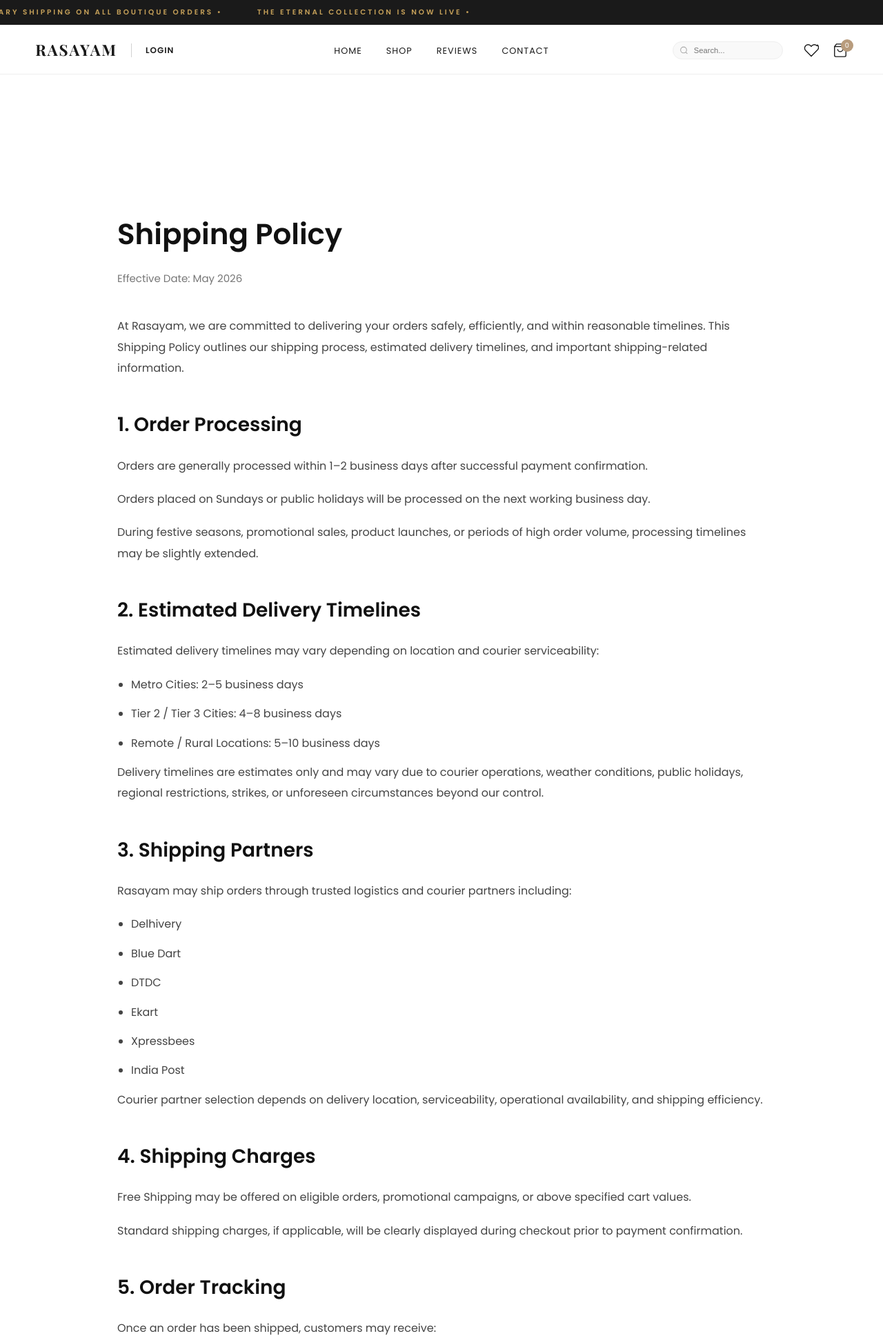
After one commit to Rasayam-Team/Rasayam-website, a Django app: page /shipping-policy/ in a window 1280 px wide. The commit adds this page. Shown: the top 1940 px of the page at 69% size. Run offline with Django 5.2, Linux system fonts and the light colour scheme; some web fonts are replaced.

Commit message:
Shipping policy

```diff
--- a/products/templates/products/base.html
+++ b/products/templates/products/base.html
@@ -190,6 +190,7 @@
                 <ul>
                     <li><a href="{% url 'about_us' %}">About Us</a></li>
                     <li><a href="{% url 'contact' %}">Contact Us</a></li>
+                    <li><a href="{% url 'shipping_policy' %}">Shipping Policy</a></li>
                     <li><a href="{% url 'terms' %}">Terms & Conditions</a></li>
                     <li><a href="{% url 'privacy_policy' %}">Privacy Policy</a></li>
                 </ul>
--- /dev/null
+++ b/products/templates/products/shipping_policy.html
@@ -0,0 +1,275 @@
+{% extends 'products/base.html' %}
+{% load static %}
+
+{% block content %}
+
+<style>
+    .policy-container {
+        max-width: 1100px;
+        margin: 60px auto;
+        padding: 40px;
+        background: #fff;
+        border-radius: 12px;
+        line-height: 1.9;
+    }
+
+    .policy-title {
+        font-size: 42px;
+        font-weight: 700;
+        margin-bottom: 10px;
+        color: #111;
+    }
+
+    .policy-date {
+        color: #777;
+        margin-bottom: 40px;
+        font-size: 15px;
+    }
+
+    .policy-section {
+        margin-bottom: 40px;
+    }
+
+    .policy-section h2 {
+        font-size: 28px;
+        margin-bottom: 18px;
+        color: #111;
+        font-weight: 600;
+    }
+
+    .policy-section p {
+        font-size: 16px;
+        color: #444;
+        margin-bottom: 18px;
+    }
+
+    .policy-section ul {
+        padding-left: 20px;
+    }
+
+    .policy-section li {
+        margin-bottom: 12px;
+        color: #444;
+    }
+
+    @media(max-width:768px) {
+        .policy-container {
+            padding: 25px;
+            margin: 30px 15px;
+        }
+
+        .policy-title {
+            font-size: 32px;
+        }
+
+        .policy-section h2 {
+            font-size: 24px;
+        }
+    }
+</style>
+
+<div class="policy-container">
+
+    <section class="policy-container">
+    <div class="policy-content">
+
+        <h1 class="policy-title">Shipping Policy</h1>
+
+        <p class="policy-date">Effective Date: May 2026</p>
+
+        <section class="policy-section">
+
+            <p>
+                At Rasayam, we are committed to delivering your orders safely, efficiently, and within reasonable timelines. This Shipping Policy outlines our shipping process, estimated delivery timelines, and important shipping-related information.
+            </p>
+
+        </section>
+
+        <section class="policy-section">
+
+            <h2>1. Order Processing</h2>
+
+            <p>
+                Orders are generally processed within 1–2 business days after successful payment confirmation.
+            </p>
+
+            <p>
+                Orders placed on Sundays or public holidays will be processed on the next working business day.
+            </p>
+
+            <p>
+                During festive seasons, promotional sales, product launches, or periods of high order volume, processing timelines may be slightly extended.
+            </p>
+
+        </section>
+
+        <section class="policy-section">
+
+            <h2>2. Estimated Delivery Timelines</h2>
+
+            <p>
+                Estimated delivery timelines may vary depending on location and courier serviceability:
+            </p>
+
+            <ul>
+                <li>Metro Cities: 2–5 business days</li>
+                <li>Tier 2 / Tier 3 Cities: 4–8 business days</li>
+                <li>Remote / Rural Locations: 5–10 business days</li>
+            </ul>
+
+            <p>
+                Delivery timelines are estimates only and may vary due to courier operations, weather conditions, public holidays, regional restrictions, strikes, or unforeseen circumstances beyond our control.
+            </p>
+
+        </section>
+
+        <section class="policy-section">
+
+            <h2>3. Shipping Partners</h2>
+
+            <p>
+                Rasayam may ship orders through trusted logistics and courier partners including:
+            </p>
+
+            <ul>
+                <li>Delhivery</li>
+                <li>Blue Dart</li>
+                <li>DTDC</li>
+                <li>Ekart</li>
+                <li>Xpressbees</li>
+                <li>India Post</li>
+            </ul>
+
+            <p>
+                Courier partner selection depends on delivery location, serviceability, operational availability, and shipping efficiency.
+            </p>
+
+        </section>
+
+        <section class="policy-section">
+
+            <h2>4. Shipping Charges</h2>
+
+            <p>
+                Free Shipping may be offered on eligible orders, promotional campaigns, or above specified cart values.
+            </p>
+
+            <p>
+                Standard shipping charges, if applicable, will be clearly displayed during checkout prior to payment confirmation.
+            </p>
+
+        </section>
+
+        <section class="policy-section">
+
+            <h2>5. Order Tracking</h2>
+
+            <p>
+                Once an order has been shipped, customers may receive:
+            </p>
+
+            <ul>
+                <li>Order confirmation email</li>
+                <li>Shipment tracking number / AWB number</li>
+                <li>Tracking link via Email, SMS, or WhatsApp (where applicable)</li>
+            </ul>
+
+            <p>
+                Customers may track their shipment directly through the respective courier partner website.
+            </p>
+
+        </section>
+
+        <section class="policy-section">
+
+            <h2>6. Delivery Attempts</h2>
+
+            <p>
+                Courier partners may make multiple delivery attempts before returning the shipment.
+            </p>
+
+            <p>
+                If delivery fails due to incorrect address details, recipient unavailability, or unsuccessful contact attempts, the shipment may be returned to Rasayam.
+            </p>
+
+            <p>
+                Additional re-shipping charges may apply in such situations.
+            </p>
+
+        </section>
+
+        <section class="policy-section">
+
+            <h2>7. Address Accuracy</h2>
+
+            <p>
+                Customers are requested to provide accurate shipping information including:
+            </p>
+
+            <ul>
+                <li>Full Name</li>
+                <li>Complete Delivery Address</li>
+                <li>Nearby Landmark (if required)</li>
+                <li>Mobile Number / Alternate Contact Number</li>
+                <li>Correct PIN Code</li>
+            </ul>
+
+            <p>
+                Rasayam shall not be responsible for delays or failed deliveries resulting from inaccurate or incomplete shipping information provided by customers.
+            </p>
+
+        </section>
+
+        <section class="policy-section">
+
+            <h2>8. Damaged or Tampered Packages</h2>
+
+            <p>
+                If a package appears damaged, opened, or tampered with at the time of delivery, customers are advised to:
+            </p>
+
+            <ul>
+                <li>Refuse delivery where possible</li>
+                <li>Record clear photos or videos immediately</li>
+                <li>Contact Rasayam within 48 hours of delivery</li>
+            </ul>
+
+            <p>
+                Shipping-related concerns may be reported to:
+                <br><br>
+                <strong>Email:</strong> admin@rasayamglobal.com
+            </p>
+
+        </section>
+
+        <section class="policy-section">
+
+            <h2>9. Contact Us</h2>
+
+            <p>
+                For shipping-related questions, assistance, or support, please contact:
+            </p>
+
+            <p>
+                <strong>Rasayam</strong><br>
+                Email: admin@rasayamglobal.com<br>
+                Instagram: @rasayam_official
+            </p>
+
+        </section>
+
+        <section class="policy-section">
+
+            <p>
+                Thank you for shopping with Rasayam.
+            </p>
+
+        </section>
+
+    </div>
+</section>
+    </div>
+
+</div>
+
+{% endblock %}
--- a/products/urls.py
+++ b/products/urls.py
@@ -53,5 +53,6 @@ urlpatterns = [
     # --- Legal & Policy Pages ---
     path('refund/', views.refund, name='refund'),
     path('shipping/', views.shipping, name='shipping'),
+    path('shipping-policy/', views.shipping_policy, name='shipping_policy'),
     path('terms/', views.terms, name='terms'),
 ]
--- a/products/views.py
+++ b/products/views.py
@@ -454,6 +454,7 @@ def payment_fail(request):
 def privacy(request): return render(request, 'products/privacy_policy.html')
 def refund(request): return render(request, 'products/refund.html')
 def shipping(request): return render(request, 'products/shipping.html')
+def shipping_policy(request): return render(request, 'products/shipping_policy.html')
 def terms(request): return render(request, 'products/terms.html')
 
 
```
